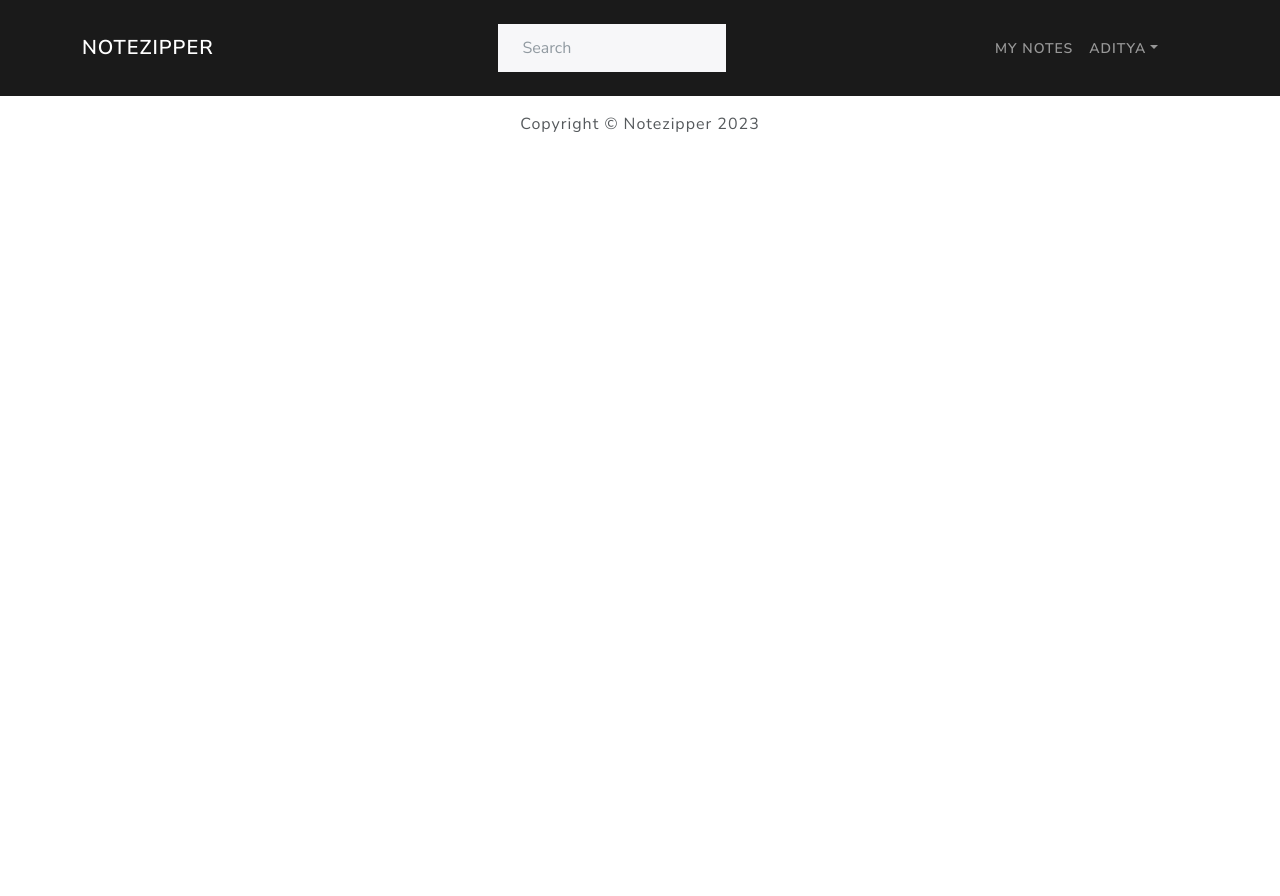
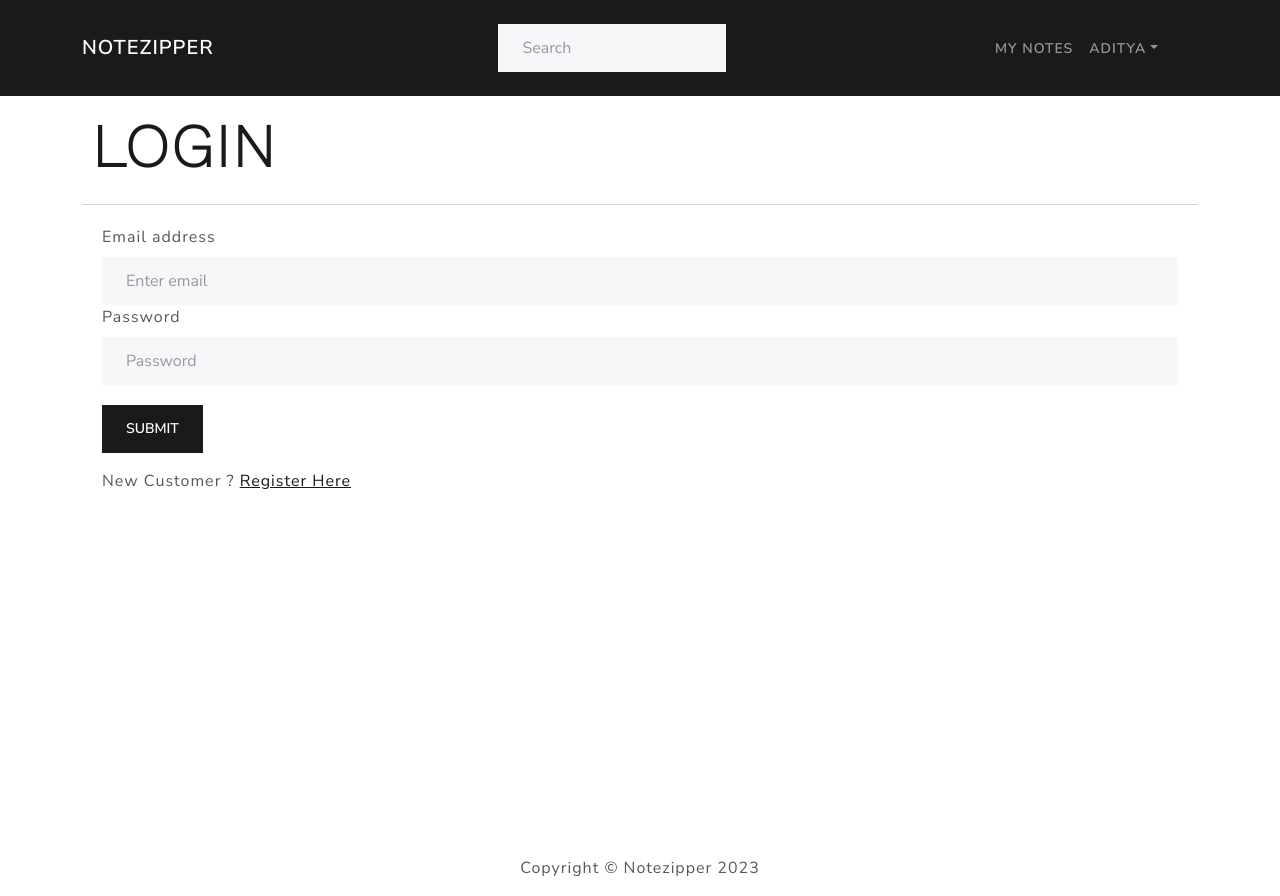
Before and after one commit to Adibros/Notezipper, a React (Create React App) app in the folder frontend/: page /login in a window 1280 px wide. Before the commit the page ends 800 px from the top, so only its background shows below. Built offline with nearby package versions, Linux system fonts and the light colour scheme.

Commit message:
loading page frontend

```diff
--- a/frontend/src/App.js
+++ b/frontend/src/App.js
@@ -5,6 +5,8 @@ import LandingPage from './screens/LandingPage/LandingPage';
 import Footer from './components/Footer/Footer';
 import {BrowserRouter, Route, Routes} from 'react-router-dom';
 import MyNotes from './screens/MyNotes/MyNotes';
+import LoginScreen from './screens/LoginScreen/LoginScreen';
+import RegisterScreen from './screens/RegisterScreen/RegisterScreen';
 
 function App() {
   return (
@@ -13,6 +15,8 @@ function App() {
       <main>
         <Routes>
           <Route path="/" element={<LandingPage/>} />
+          <Route path="/login" element={<LoginScreen/>} />
+          <Route path="/register" element={<RegisterScreen/>} />
           <Route path="/mynotes" element={<MyNotes/> } />
         </Routes>
       </main>
--- /dev/null
+++ b/frontend/src/components/ErrorMessage.js
@@ -0,0 +1,12 @@
+import React from 'react'
+import { Alert } from 'react-bootstrap'
+
+const ErrorMessage = ({variant = "info",children}) => {
+  return (
+    <Alert variant={variant} style = {{fontSize:20}}>
+        <strong>{children}</strong>
+    </Alert>
+  )
+}
+
+export default ErrorMessage;
--- /dev/null
+++ b/frontend/src/components/Loading.js
@@ -0,0 +1,25 @@
+import React from 'react'
+import { Spinner } from 'react-bootstrap'
+
+const Loading = ({ size=100} ) => {
+  return (
+    <div style={{
+        display:"flex",
+        justifyContent:"center",
+        alignItems:"center",
+        width:"100%",
+        height:"100%",
+    }}>
+        <Spinner
+        style={{
+            width:size,
+            height:size
+        }}
+        animation="border"
+        />
+
+    </div>
+  )
+}
+
+export default Loading
--- /dev/null
+++ b/frontend/src/screens/LoginScreen/LoginScreen.css
@@ -0,0 +1,5 @@
+.loginContainer{
+    display: flex;
+    flex-direction: column;
+    margin:20px;
+}
--- /dev/null
+++ b/frontend/src/screens/LoginScreen/LoginScreen.js
@@ -0,0 +1,84 @@
+import {React,useState} from 'react'
+import { Col, Row ,Button} from 'react-bootstrap'
+import { Link } from 'react-router-dom'
+import MainScreen from '../../components/MainScreen'
+import { Form } from 'react-bootstrap'
+import './LoginScreen.css'
+import axios from 'axios';
+import Loading from '../../components/Loading'
+import ErrorMessage from '../../components/ErrorMessage'
+
+const LoginScreen = ({history}) => {
+
+    const [email, setEmail] = useState("");
+    const [password, setPassword] = useState("");
+    const [error, setError] = useState(false);
+    const [loading, setLoading] = useState(false);
+
+
+    const submitHandler = async (e) =>{
+        e.preventDefault();
+
+        try{
+            const config = {
+                headers : {
+                    "Content-type":"application/json"
+                }
+            }
+
+            setLoading(true);
+
+            const { data } = await axios.post("/api/users/login",{email,password}, config);
+
+            console.log(data);
+            localStorage.setItem('userInfo',JSON.stringify(data));
+            setLoading(false);
+
+        }catch(error) {
+            setError(error.response.data.message);
+            setLoading(false);
+        }
+    }
+
+  return (
+        <MainScreen title = 'LOGIN'>
+            <div className='loginContainer'>
+            {error && <ErrorMessage variant='danger'>{error}</ErrorMessage>}
+            {loading && <Loading/>}
+            <Form onSubmit={submitHandler}>
+                <Form.Group controlId="formBasicEmail">
+                    <Form.Label>Email address</Form.Label>
+                    <Form.Control
+                    type="email"
+                    value={email}
+                    placeholder="Enter email"
+                    onChange = {(e) => setEmail(e.target.value)}
+                    />
+                </Form.Group>
+
+                <Form.Group controlId="formBasicPassword">
+                    <Form.Label>Password</Form.Label>
+                    <Form.Control
+                    type="password"
+                    value = {password}
+                    placeholder="Password"
+                    onChange = {(e) => setPassword(e.target.value)}
+                    />
+                </Form.Group>
+
+                <Button variant="primary" type="submit" style={{marginTop:'20px'}}>
+                    Submit
+                </Button>
+            </Form>
+
+            <Row className = "py-3">
+                <Col>
+                    New Customer ? <Link to="/register">Register Here</Link>
+                </Col>
+            </Row>
+            </div>
+        </MainScreen>
+    )
+}
+
+export default LoginScreen
--- /dev/null
+++ b/frontend/src/screens/RegisterScreen/RegisterScreen.js
@@ -0,0 +1,9 @@
+import React from 'react'
+
+const RegisterScreen = () => {
+  return (
+    <div>RegisterScreen</div>
+  )
+}
+
+export default RegisterScreen
```
Also changed, not shown: frontend/src/screens/LandingPage/LandingPage.js (+11 -0 lines).
